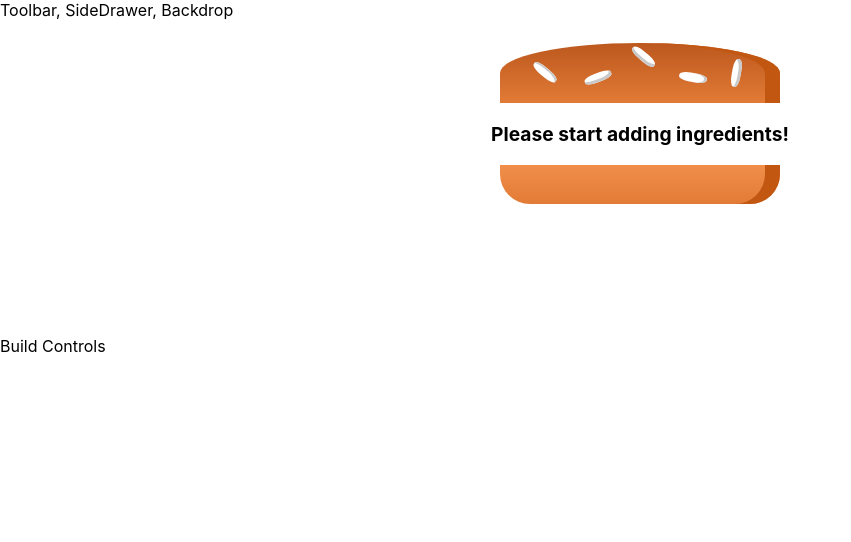
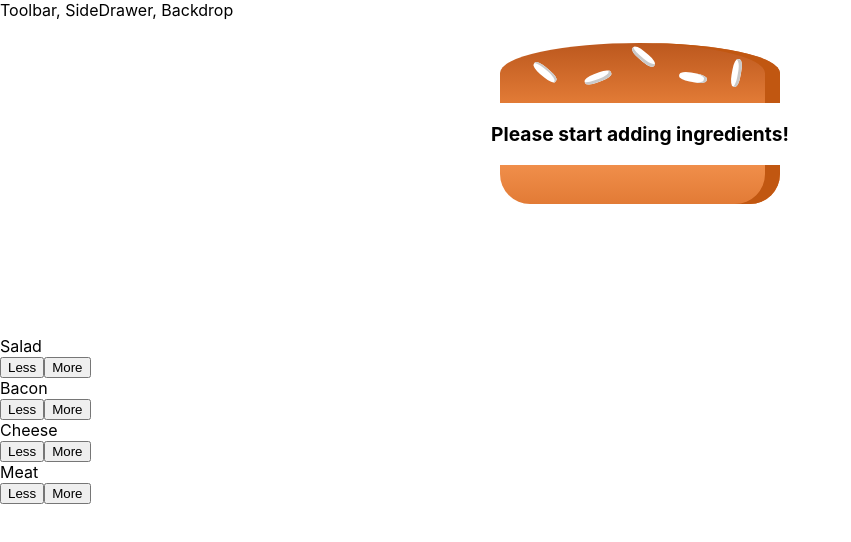
Before and after one commit to Carltesio/burger_builder, a React (Create React App) app: page / in a window 1280 px wide. Shown: the top 542 px of the page, without its empty margins (0-851 px from the left). Built offline with nearby package versions, Linux system fonts and the light colour scheme.

Commit message:
Adding the build controler to the burger builder

```diff
--- a/src/components/Burger/BuildControls/BuildControls.js
+++ b/src/components/Burger/BuildControls/BuildControls.js
@@ -1,8 +1,20 @@
 import React from 'react';
 
+import classes from './BuildControls.css';
+import BuildControl from './BuildControl/BuildControl'
+
+const controls = [
+    { label: 'Salad', type: 'salad' },
+    { label: 'Bacon', type: 'bacon' },
+    { label: 'Cheese', type: 'cheese' },
+    { label: 'Meat', type: 'meat' }
+];
+
 const buildControls = (props) => (
-    <div>
-
+    <div className={classes.BuildControls}>
+{controls.map(crtl => (
+    <BuildControl key={crtl.label} label={crtl.label}/>
+))}
     </div>
 );
 
--- a/src/containers/BurgerBuilder/BurgerBuilder.js
+++ b/src/containers/BurgerBuilder/BurgerBuilder.js
@@ -1,6 +1,7 @@
 import React, { Component } from 'react';
 import Aux from '../../hoc/Aux';
-import Burger from '../../components/Burger/Burger'
+import Burger from '../../components/Burger/Burger';
+import BuildControls from '../../components/Burger/BuildControls/BuildControls'
 
 class BurgerBuilder extends Component {
 
@@ -8,7 +9,7 @@
     ingredients: {
       salad: 0,
       bacon: 0,
-      cheese:0,
+      cheese: 0,
       meat: 0
     }
   }
@@ -16,7 +17,7 @@
     return (
       <Aux>
         <Burger ingredients={this.state.ingredients} />
-        <div>Build Controls</div>
+        <BuildControls />
       </Aux>
     )
   }
```
